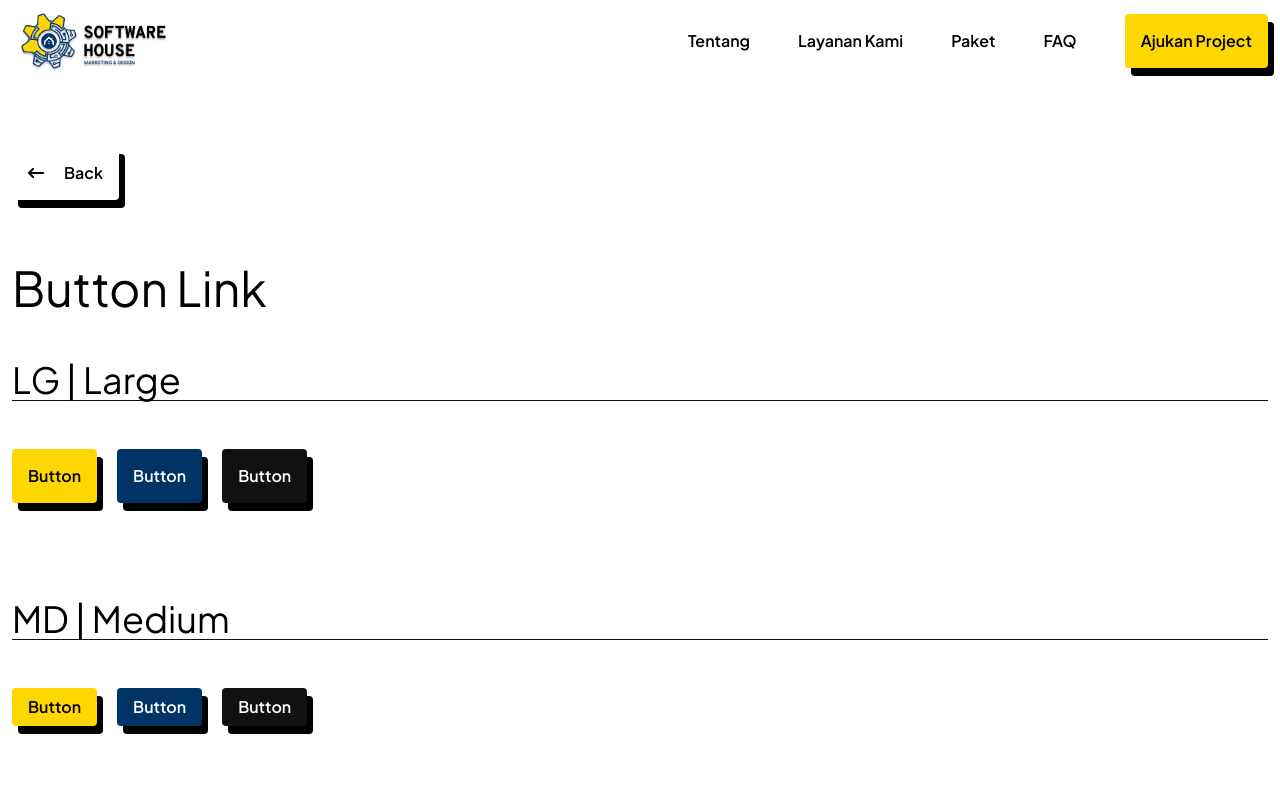
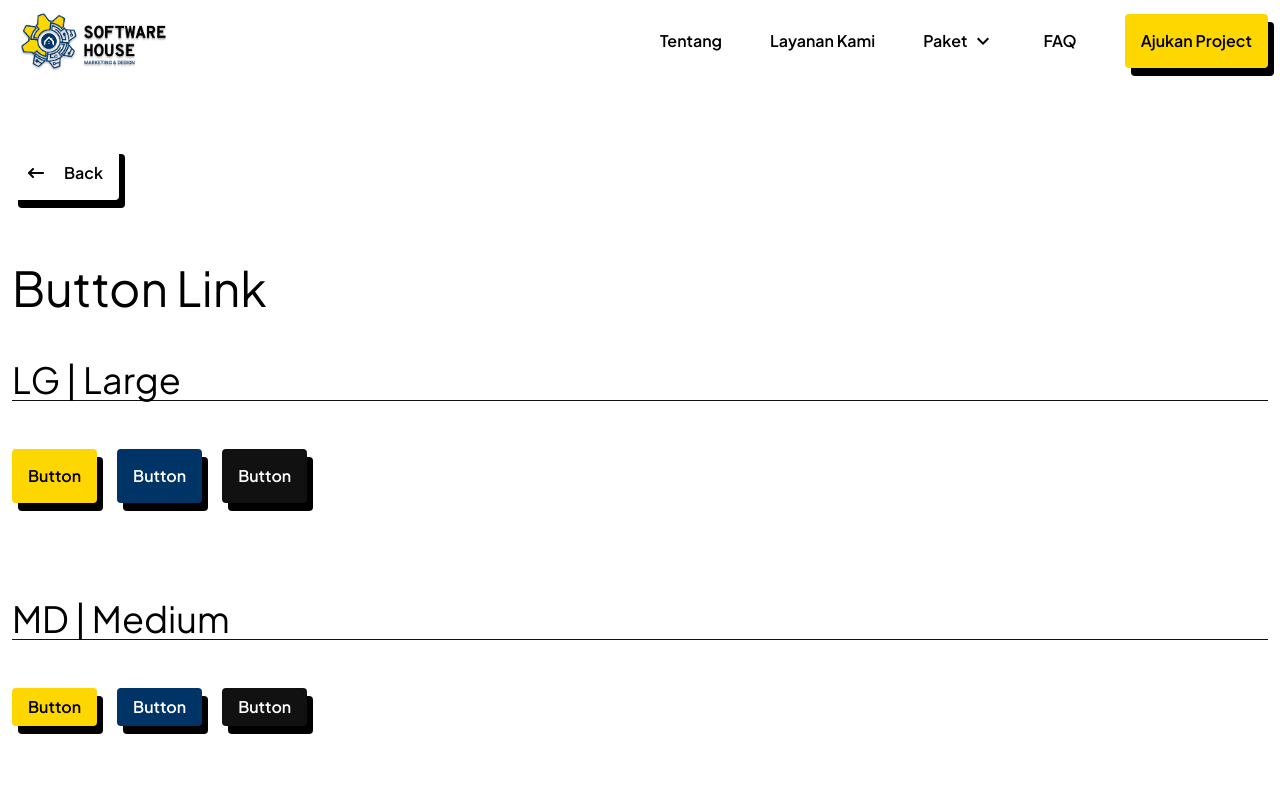
Before and after one commit to Faralha/flexoo, a Next.js app: page /sandbox in a window 1280 px wide. Shown: the top 800 px of the page. Built offline with nearby package versions, Linux system fonts and the light colour scheme.

Commit message:
feat: add dropdown nav

```diff
--- a/src/app/globals.css
+++ b/src/app/globals.css
@@ -5,6 +5,10 @@
 @layer utilities {
   .page-max-width {
     @apply max-w-[1450px] m-auto px-3
+  }
+
+  .text-bordered-hover {
+    @apply font-semibold hover:border-b-[1px] hover:border-black-primary
   }
 }
 
--- a/src/components/NavigationBar.tsx
+++ b/src/components/NavigationBar.tsx
@@ -1,17 +1,27 @@
 "use client"
+import React from "react"
 import Link from "next/link"
 import Image from "next/image"
 
 import ButtonLink from "./Buttons/ButtonLink"
 import { RiMenu3Fill } from "react-icons/ri";
+import { MdKeyboardArrowDown } from "react-icons/md";
 
 import { Dispatch, SetStateAction, useState } from "react";
 
-const navs: {
+type NavLink = {
     name: string,
-    path: string,
-    contents?: string[] | undefined
-}[] = [
+    path: string
+}
+
+type Submenu = {
+    submenu?: NavLink[]
+}
+
+type Navs = NavLink & Submenu
+
+
+const navs: Navs[] = [
     {
         name: "Tentang",
         path: "/about"
@@ -22,7 +32,17 @@ const navs: {
     },
     {
         name: "Paket",
-        path: "/#paket"
+        path: "",
+        submenu: [
+            {
+                name: "Paket Standar",
+                path: "/#paket-standar"
+            },
+            {
+                name: "Paket Fleksibel",
+                path: "/#paket-fleksibel"
+            },
+        ]
     },
     {
         name: "FAQ",
@@ -49,7 +69,10 @@ export default function NavigationBar() {
                 </figure>
 
                 <nav className="space-x-12 hidden lg:flex items-center transition-all ease-in">
-                    <NavigationItems setOpen={setOpen} />
+                    <NavigationItems
+                        setOpen={setOpen}
+                        isMobileView={false}
+                    />
                 </nav>
 
                 <div className="block lg:hidden relative">
@@ -63,7 +86,10 @@ export default function NavigationBar() {
                     {
                         open &&
                         <nav className="flex flex-col gap-5 absolute top-12 right-0 bg-white-primary p-4 shadow-2xl rounded-md">
-                            <NavigationItems setOpen={setOpen} />
+                            <NavigationItems
+                                setOpen={setOpen}
+                                isMobileView={true}
+                            />
                         </nav>
                     }
                 </div>
@@ -73,21 +99,44 @@ export default function NavigationBar() {
 }
 
 function NavigationItems({
-    setOpen
+    setOpen,
+    isMobileView
 }: {
-    setOpen: Dispatch<SetStateAction<boolean>>
+    setOpen: Dispatch<SetStateAction<boolean>>,
+    isMobileView: boolean
 }) {
+    const [subOpen, setSubOpen] = useState<boolean>(false)
+
     return (
         <>
             {navs.map((nav, i) =>
-                <Link
-                    href={nav.path}
-                    key={i}
-                    className="font-semibold hover:border-b-[1px] hover:border-black-primary"
-                    onClick={() => setOpen(prev => !prev)}
-                >
-                    {nav.name}
-                </Link>
+                <React.Fragment key={i}>
+                    {nav.submenu ? (
+                        <div
+                            onClick={() => setSubOpen(prev => !prev)}
+                            className="relative text-bordered-hover"
+                            role="button"
+                        >
+                            <div className="flex items-center gap-1">
+                                {nav.name}
+                                <MdKeyboardArrowDown className="text-2xl" />
+                            </div>
+                            {subOpen && (
+                                <div className={`bg-gold-primary flex flex-col space-y-3 ${isMobileView ? "p-2" : "absolute shadow-2xl p-5 top-8 w-max rounded-md"}`}>
+                                    {nav.submenu.map((subnav, j) => (
+                                        <NavLink {...subnav} key={j} />
+                                    ))}
+                                </div>
+                            )}
+                        </div>
+                    ) : (
+                        <NavLink
+                            {...nav}
+                            key={i}
+                            onClick={() => setOpen(prev => !prev)}
+                        />
+                    )}
+                </React.Fragment>
             )}
 
             <ButtonLink
@@ -102,3 +151,20 @@ function NavigationItems({
         </>
     )
 }
+
+function NavLink({
+    name,
+    path
+}: NavLink & {
+    onClick?: () => void
+}) {
+    return (
+        <Link
+            href={path}
+            role="button"
+            className="text-bordered-hover"
+        >
+            {name}
+        </Link>
+    )
+}
--- a/src/components/container/homepage/package-section/fleksibel/FlexiblePackageSection.tsx
+++ b/src/components/container/homepage/package-section/fleksibel/FlexiblePackageSection.tsx
@@ -7,7 +7,10 @@ import ButtonLink from "@/components/Buttons/ButtonLink";
 export default function FlexiblePackageSection() {
 
     return (
-        <section className="py-12 md:py-24 flex gap-12 md:gap-24 flex-col max-w-[1200px] m-auto">
+        <section
+            className="py-12 md:py-24 flex gap-12 md:gap-24 flex-col max-w-[1200px] m-auto"
+            id="paket-fleksibel"
+        >
             <div className="flex-1 text-center">
                 <Typography
                     variant="h1"
--- a/src/components/container/homepage/package-section/standart/StandartPackageSection.tsx
+++ b/src/components/container/homepage/package-section/standart/StandartPackageSection.tsx
@@ -8,7 +8,7 @@ import ButtonLink from "@/components/Buttons/ButtonLink";
 
 export default function StandartPackageSection() {
     return (
-        <section className="py-12 mt-12" id="paket">
+        <section className="py-12 mt-12" id="paket-standar">
             <div className="flex justify-center">
                 <div className="w-max relative">
                     <figure className="absolute w-[48px] h-[42px] md:w-[72.21px] md:h-[58.38px] right-[-40px] top-[-30px] md:right-[-50px] md:top-[-40px]">
@@ -83,10 +83,11 @@ function StandartPackageItem({
                         className="flex items-center gap-3"
                     >
                         <div className="text-2xl xl:text-4xl">
-                            {
-                                pkg.isincluded ?
-                                <IoCheckmark /> : <RxCross1 />
-                            }
+                            {pkg.isincluded ? (
+                                <IoCheckmark />
+                            ) : (
+                                <RxCross1 />
+                            )}
                         </div>
 
                         <Typography
```
